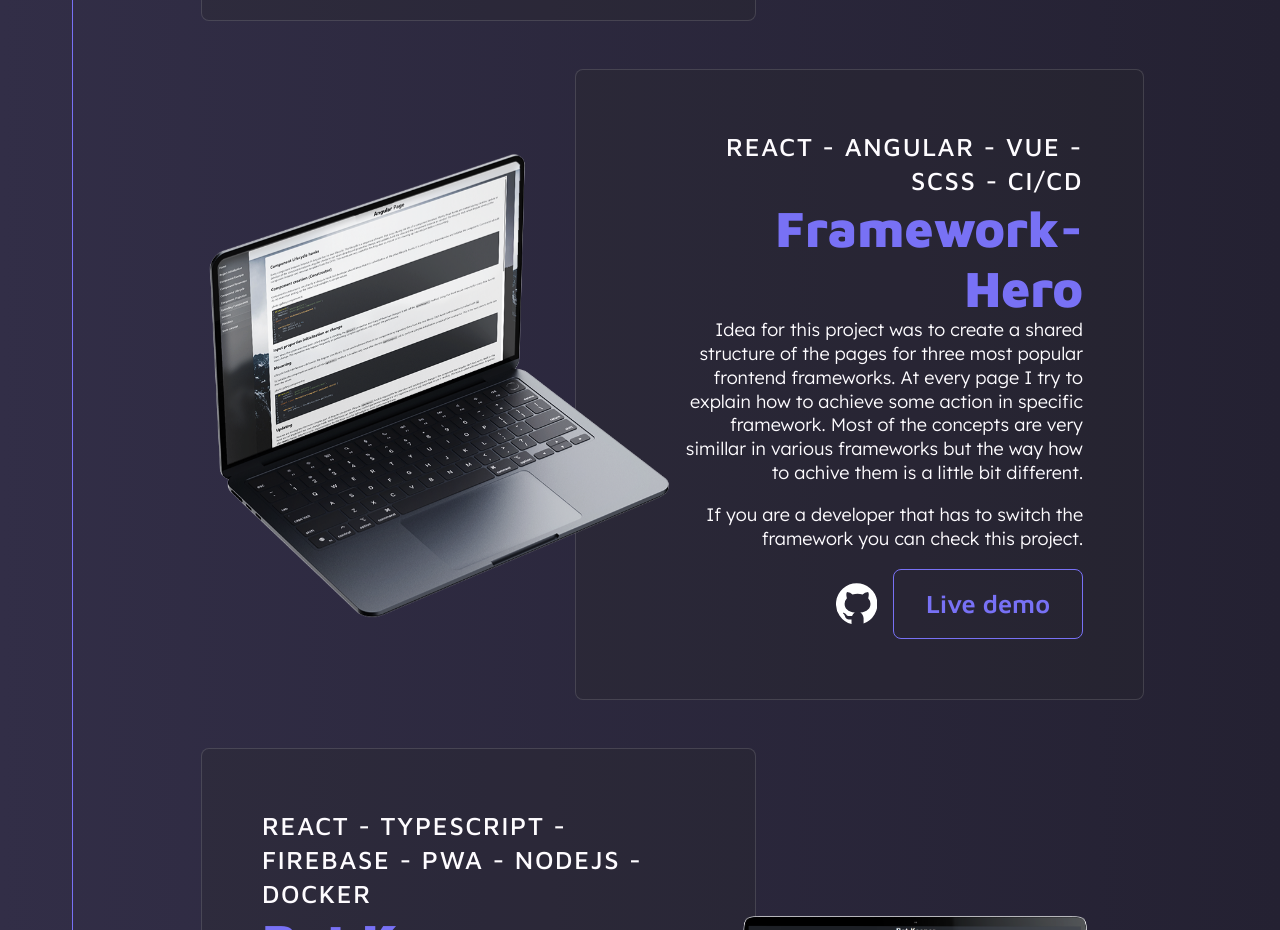
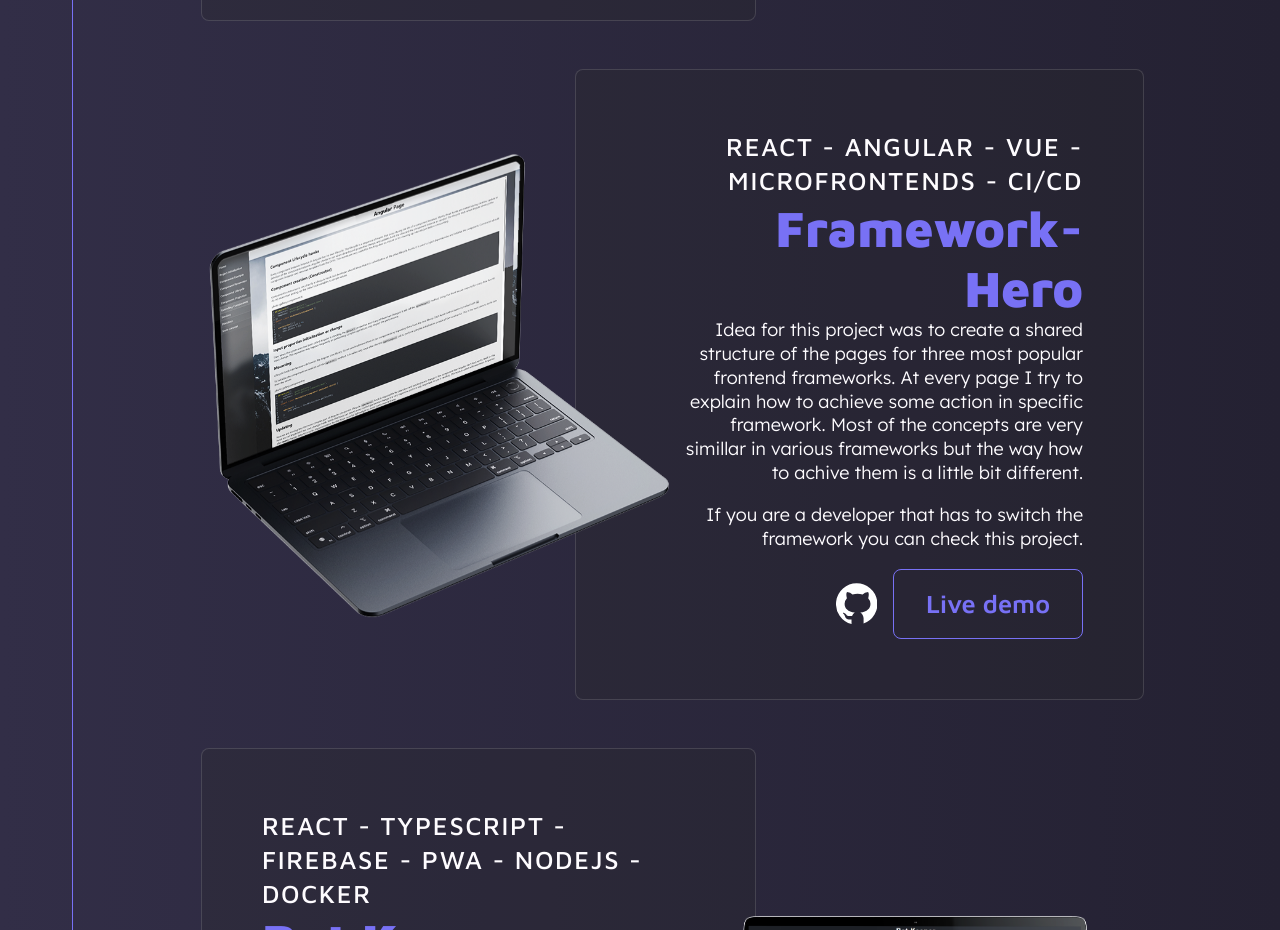
Before and after one commit to radek2s/web-portfolio-template, a Next.js app: page / in a window 1280 px wide. Shown: the part 2920-3850 px from the top of the page. Built offline with nearby package versions, Linux system fonts and the light colour scheme.

Commit message:
📝 Correct FrameWork Hero Url

```diff
--- a/src/components/projects/FeaturedProjects.tsx
+++ b/src/components/projects/FeaturedProjects.tsx
@@ -25,9 +25,9 @@
                     imageSrc={"/images/proj_FrameworkHero.png"}
                     project={{
                         name: "Framework-Hero",
-                        stack: ["React", "ANGULAR", "VUE", "SCSS", "CI/CD"],
+                        stack: ["React", "ANGULAR", "VUE", "MicroFrontends", "CI/CD"],
                         description: "Idea for this project was to create a shared structure of the pages for three most popular frontend frameworks. At every page I try to explain how to achieve some action in specific framework. Most of the concepts are very simillar in various frameworks but the way how to achive them is a little bit different.\nIf you are a developer that has to switch the framework you can check this project.",
-                        demoUrl: "https://radek2s.github.io/Framework-Hero/angular",
+                        demoUrl: "https://radek2s.github.io/Framework-Hero/root",
                         repositoryUrl: "https://github.com/radek2s/Framework-Hero"
                     }}
                 />
```
